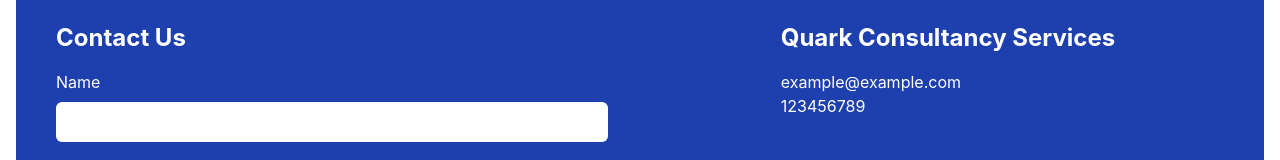
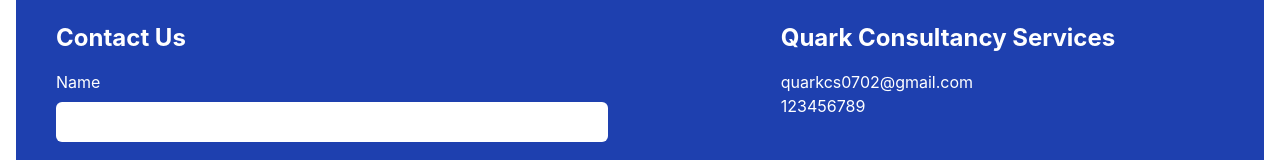
Before and after one commit to hemang7/quarky, a React (Vite) app: page /contact in a window 1280 px wide. Shown: the part 582-742 px from the top of the page. Built offline with nearby package versions, Linux system fonts and the light colour scheme.

Commit message:
Update Contact.jsx

```diff
--- a/src/Pages/Contact.jsx
+++ b/src/Pages/Contact.jsx
@@ -129,7 +129,7 @@
             <h2 className="text-2xl font-bold mb-4 text-white">
               Quark Consultancy Services
             </h2>
-            <p className="text-white">example@example.com</p>
+            <p className="text-white">quarkcs0702@gmail.com</p>
             <p className="text-white">123456789</p>
           </div>
         </div>
```
